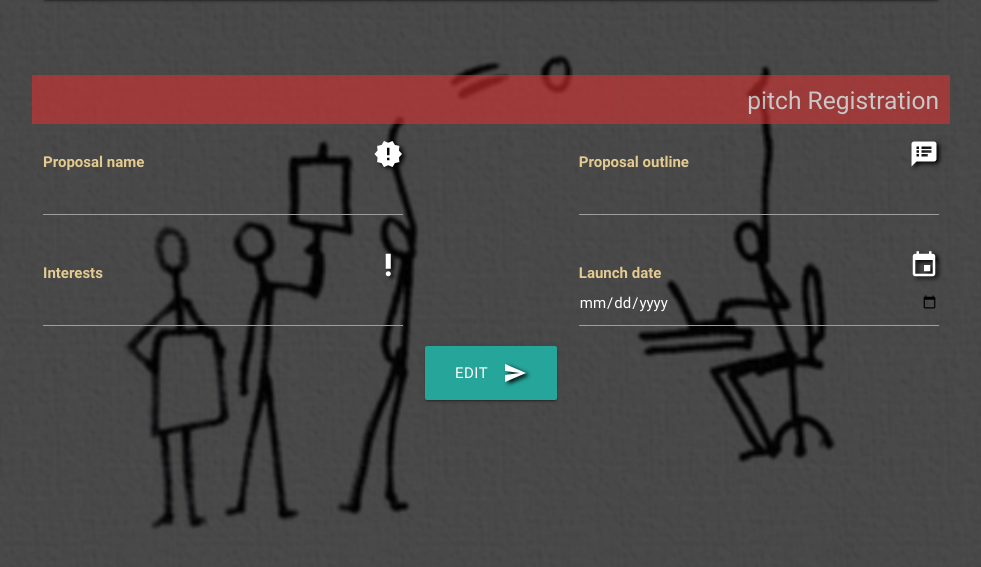
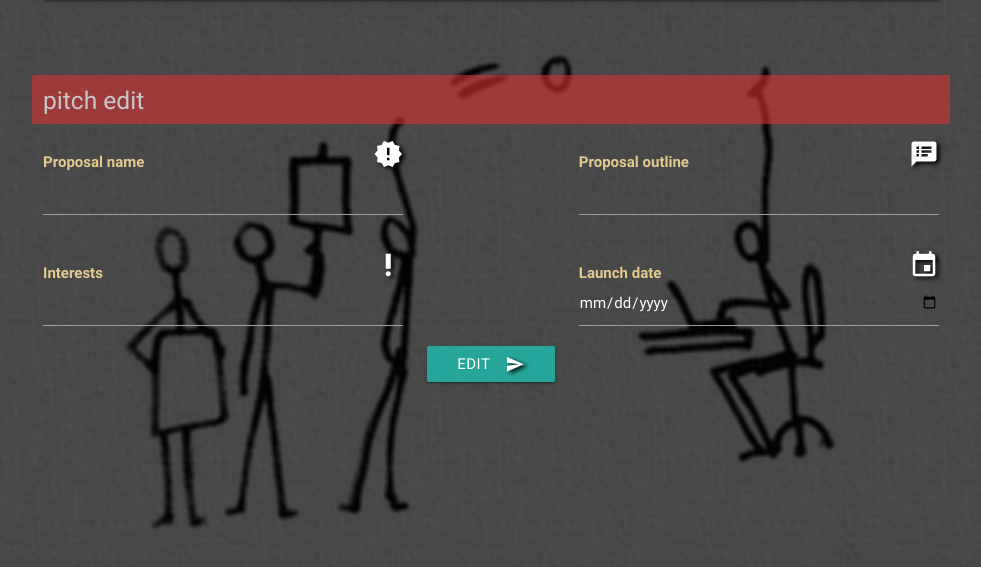
Before and after one commit to Code-Institute-Submissions/pitchCatch, a Flask app: template templates/edit_pitch.html in a window 1280 px wide. Shown: the part 64-631 px from the top of the page, without its empty margins (149-1130 px from the left). Run offline with Flask 2, Linux system fonts and the light colour scheme; the template is opened without the code that fills it: most values are stand-ins (such as "Sample title", 1, 10 or a date in 2020); form fields are guessed from the names that the template uses.

Commit message:
styled headers and buttons

```diff
--- a/static/css/_forms.scss
+++ b/static/css/_forms.scss
@@ -14,6 +14,7 @@ div label {
 
 textarea.materialize-textarea {
     padding: 0;
+    color: $white;
 }
 
 /*form background*/
--- a/static/css/main.css
+++ b/static/css/main.css
@@ -106,7 +106,8 @@ div label {
   font-weight: 600; }
 
 textarea.materialize-textarea {
-  padding: 0; }
+  padding: 0;
+  color: #fff; }
 
 /*form background*/
 .form-bground {
--- a/templates/edit_catcher.html
+++ b/templates/edit_catcher.html
@@ -6,7 +6,7 @@
 
     <!--Catcher registration head banner-->
     <div class=" col sm12 background-catchers right-align margin-top-section banner">
-        <h5>Catcher Registration</h5>
+        <h5>catcher edit</h5>
     </div>
 
     <!--Registration form header-->
@@ -94,7 +94,7 @@
 
             <!--Submit Form button-->
             <div class="col s12 center-align">
-                <button class="btn btn-large waves-effect waves-light" type="submit">Register
+                <button class="btn btn-medium waves-effect waves-light" type="submit">Register
                     <i class="material-icons right">send</i>
                 </button>
             </div>
--- a/templates/edit_pitch.html
+++ b/templates/edit_pitch.html
@@ -3,8 +3,8 @@
 <div class="row">
 
     <!--Pitch registration form head banner-->
-    <div class=" col s12 background-pitches right-align margin-top-section banner">
-        <h5>pitch Registration</h5>
+    <div class=" col s12 background-pitches left-align margin-top-section banner">
+        <h5>pitch edit</h5>
     </div>
 
     <!--Registration Form-->
@@ -48,7 +48,7 @@
 
             <!--Submit Form button-->
             <div class="col s12 center-align">
-                <button class="btn btn-large waves-effect waves-light" type="submit">Edit
+                <button class="btn btn-medium waves-effect waves-light" type="submit">Edit
                     <i class="material-icons right">send</i>
                 </button>
             </div>
--- a/templates/edit_pitcher.html
+++ b/templates/edit_pitcher.html
@@ -7,7 +7,7 @@
 
     <!--Pitcher registration head banner-->
     <div class="col s12 background-pitchers right-align margin-top-section banner">
-        <h5>pitcher Registration</h5>
+        <h5>pitcher edit</h5>
     </div>
 
     <!--Registration Form-->
@@ -61,7 +61,7 @@
 
             <!--Submit Form Button-->
             <div class="col s12 center-align">
-                <button class="btn btn-sm waves-effect waves-light" type="submit">Edit
+                <button class="btn btn-medium waves-effect waves-light" type="submit">Edit
                     <i class="material-icons right">send</i>
                 </button>
             </div>
```
Also changed, not shown: 1 other file.
